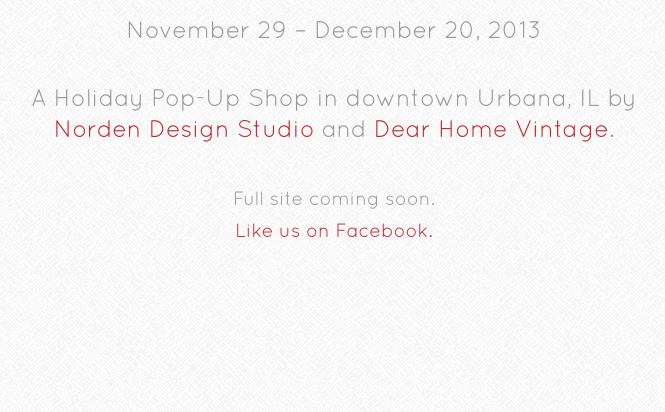
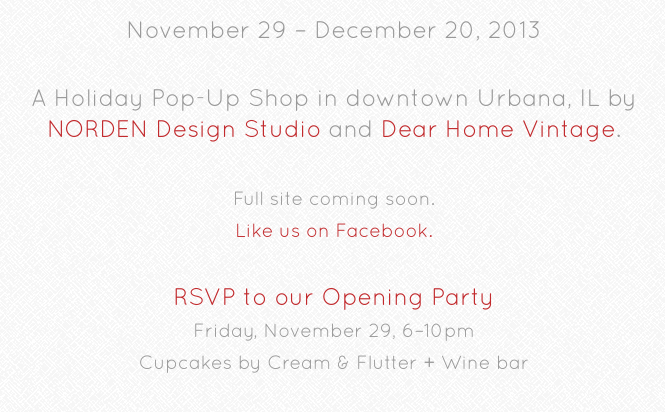
Before and after one commit to mattwondra/hausandhome, a plain HTML site: page index.html in a window 1280 px wide. Shown: the part 282-694 px from the top of the page, without its empty margins (306-971 px from the left). Drawn offline with Linux system fonts and the light colour scheme.

Commit message:
add party link

```diff
--- a/index.html
+++ b/index.html
@@ -19,13 +19,15 @@
   <p>November&nbsp;29 – December&nbsp;20,&nbsp;2013</p>
   <p>
     A Holiday Pop-Up Shop in downtown Urbana, IL
-    by <a href="http://www.norden-design.com/">Norden&nbsp;Design&nbsp;Studio</a> and <a href="http://dearhome.etsy.com/">Dear&nbsp;Home&nbsp;Vintage</a>.
+    by <a href="http://www.norden-design.com/">NORDEN&nbsp;Design&nbsp;Studio</a> and <a href="http://dearhome.etsy.com/">Dear&nbsp;Home&nbsp;Vintage</a>.
   </p>
   <p>
     <small>
       Full site coming soon.<br />
       <a href="https://www.facebook.com/hausandhomepopup">Like us on Facebook.</a>
     </small>
+  </p>
+  <p><a href="http://tinyurl.com/hausandhome">RSVP to our Opening Party</a><br/> <small>Friday, November 29, 6–10pm<br /> Cupcakes by Cream &amp; Flutter + Wine bar</small></p>
 
 
 
```
